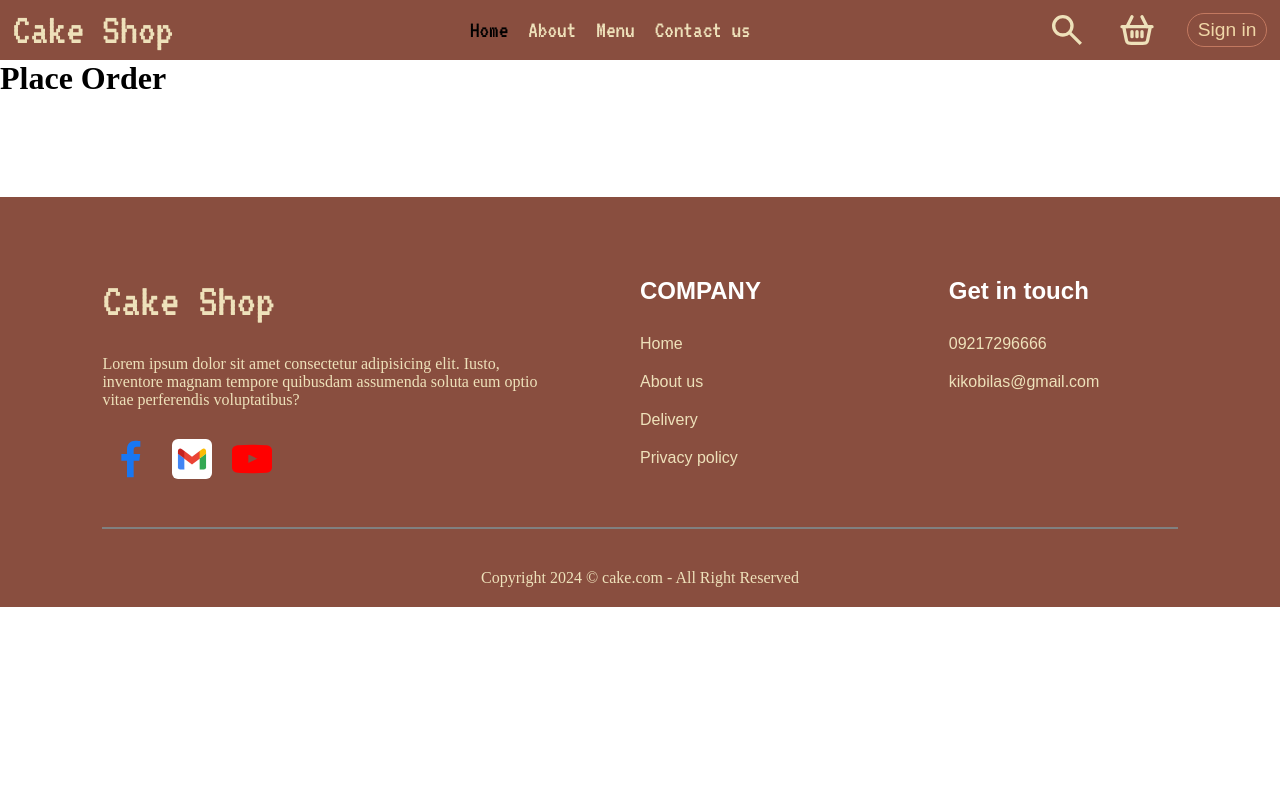
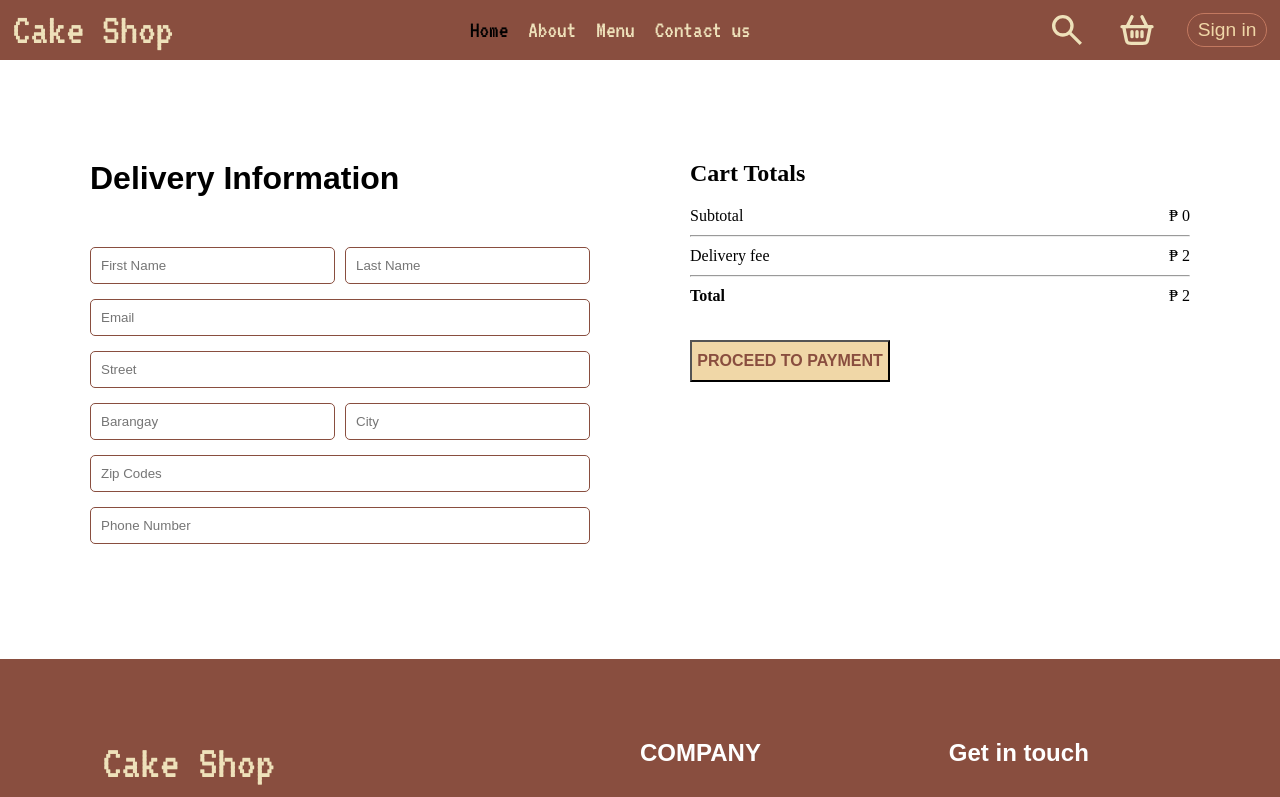
Before and after one commit to FrancisAl-j/Cake-shop, a React (Vite) app in the folder client/: page /order in a window 1280 px wide. Shown: the top 797 px of the page. Built offline with nearby package versions, Linux system fonts and the light colour scheme.

Commit message:
Place order design done

```diff
--- a/client/src/pages/cart/Cart.jsx
+++ b/client/src/pages/cart/Cart.jsx
@@ -1,8 +1,10 @@
 import { useContext } from "react";
 import { StoreContext } from "../../context/StoreContext";
+import { useNavigate } from "react-router-dom";
 import "./cart.css";
 
 const Cart = () => {
+  const navigate = useNavigate();
   const { cartItems, food_list, removeFromCart, getTotalCartAmount } =
     useContext(StoreContext);
 
@@ -58,7 +60,9 @@ const Cart = () => {
               <p>₱ {getTotalCartAmount() + 2}</p>
             </div>
           </div>
-          <button>PROCEED TO CHECKOUT</button>
+          <button onClick={() => navigate("/order")}>
+            PROCEED TO CHECKOUT
+          </button>
         </div>
 
         <div className="cart-promocode">
--- a/client/src/pages/place-order/PlaceOrder.jsx
+++ b/client/src/pages/place-order/PlaceOrder.jsx
@@ -1,8 +1,51 @@
+import { useContext } from "react";
+import { StoreContext } from "../../context/StoreContext";
+import "./placeOrder.css";
+
 const PlaceOrder = () => {
+  const { getTotalCartAmount } = useContext(StoreContext);
   return (
-    <div>
-      <h1>Place Order</h1>
-    </div>
+    <form className="place-order">
+      <div className="place-order-left">
+        <p className="title">Delivery Information</p>
+        <div className="multi-field">
+          <input type="text" placeholder="First Name" />
+          <input type="text" placeholder="Last Name" />
+        </div>
+        <input type="email" placeholder="Email" />
+
+        <input type="text" placeholder="Street" />
+        <div className="multi-field">
+          <input type="text" placeholder="Barangay" />
+          <input type="text" placeholder="City" />
+        </div>
+        <input type="number" placeholder="Zip Codes" />
+        <input type="number" placeholder="Phone Number" />
+      </div>
+
+      <div className="place-order-right">
+        <div className="cart-total">
+          <h2>Cart Totals</h2>
+          <div>
+            <div className="cart-total-details">
+              <p>Subtotal</p>
+              <p>₱ {getTotalCartAmount()}</p>
+            </div>
+            <hr />
+            <div className="cart-total-details">
+              <p>Delivery fee</p>
+              <p>₱ {2}</p>
+            </div>
+            <hr />
+            <div className="cart-total-details">
+              <b>Total</b>
+              <p>₱ {getTotalCartAmount() + 2}</p>
+            </div>
+          </div>
+          <button>PROCEED TO PAYMENT</button>
+        </div>
+      </div>
+    </form>
   );
 };
 
--- /dev/null
+++ b/client/src/pages/place-order/placeOrder.css
@@ -0,0 +1,46 @@
+:root {
+  --dark-brown: #894e3f;
+  --nav-text: #eee1ba;
+  --light-shade: #f0d7a7;
+  --tan: #9c634f;
+  --light-brown: #c37960;
+}
+
+.place-order {
+  display: flex;
+  align-items: start;
+  justify-content: space-between;
+  gap: 50px;
+  margin-top: 100px;
+  width: min(100% - 30px, 1100px);
+  margin-inline: auto;
+}
+.place-order-left {
+  width: 100%;
+  max-width: max(30%, 500px);
+}
+.place-order-left .title {
+  font-size: clamp(1.5rem, 3vw, 2rem);
+  font-family: Arial, Helvetica, sans-serif;
+  font-weight: 600;
+  margin-bottom: 50px;
+}
+.place-order-left input {
+  margin-bottom: 15px;
+  width: 100%;
+  padding: 10px;
+  border: 1px solid var(--dark-brown);
+  border-radius: 5px;
+  outline-color: var(--light-shade);
+}
+.place-order-left .multi-field {
+  display: flex;
+  gap: 10px;
+}
+.place-order-right {
+  width: 100%;
+  max-width: max(40%, 500px);
+}
+.cart-total button {
+  margin-top: 15px;
+}
```
